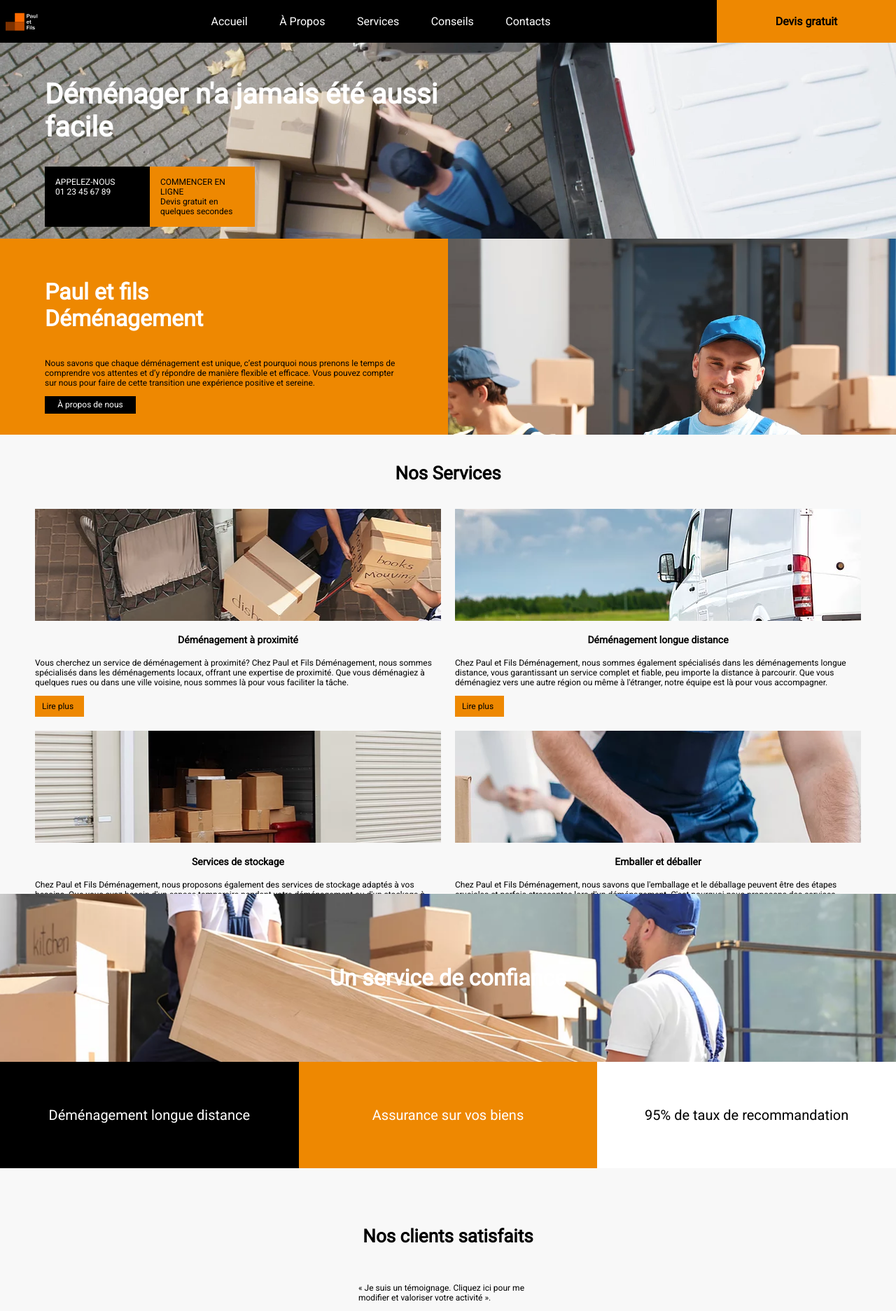
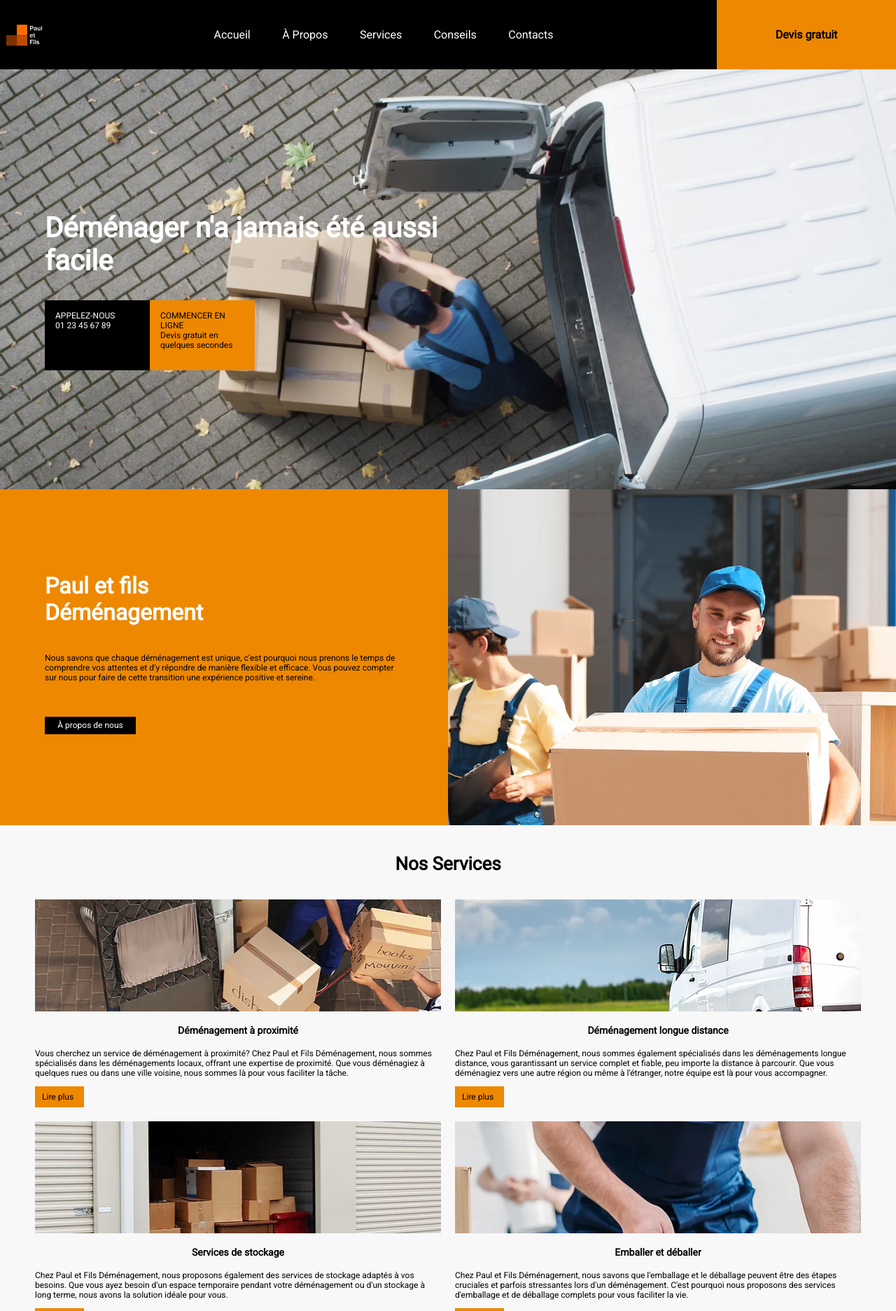
Before and after one commit to CHENIER-Gabriel/ARINFO_DWWM_TP_CHENIER, a PHP site: page / in a window 1280 px wide. Shown: the top 1873 px of the page at 70% size. Run offline with PHP 8.4, Linux system fonts and the light colour scheme.

Commit message:
evaluation_update
update

```diff
--- a/Paul&Fils/css/styles.css
+++ b/Paul&Fils/css/styles.css
@@ -21,6 +21,13 @@ header img {
     flex-basis: 5%;
 }
 
+@media (min-width: 1080px) {
+    header img {
+        height:
+        9vh;
+    }
+}
+
 nav.menu {
     flex-basis: 45%;
 }
@@ -33,6 +40,13 @@ nav.menu {
     align-content: center;
     padding-top: 21px;
     padding-bottom: 21px;
+}
+
+@media (min-width: 1080px) {
+    .contactlink {
+        padding-top: 40px;
+        padding-bottom: 40px;
+    }
 }
 
 nav.menu ul {
@@ -122,6 +136,13 @@ p {
     background-size: cover
 }
 
+@media (min-width: 1080px) {
+    .hero {
+        height:
+        75vh;
+    }
+}
+
 .hero-content {
     font-family: 'Roboto', sans-serif;
     width: 45vw;
@@ -174,6 +195,12 @@ p {
     display: flex;
     flex-direction: row;
     height: 35vh;
+}
+
+@media (min-width: 1080px) {
+    .container1-index {
+    height: 60vh;
+    }
 }
 
 .container1Text{
@@ -235,13 +262,13 @@ p {
 
 @media (min-width: 820px) {
     .container2-index {
-        height: 62vh;
+        height: 65vh;
 }
 }
 
 @media (min-width: 1080px) {
     .container2-index {
-        height: 65vh;
+        height: 70vh;
     }
 }
 
--- a/Paul&Fils/index.html
+++ b/Paul&Fils/index.html
@@ -24,6 +24,7 @@
             <a href="contact.html">Devis gratuit</a>
         </div>
     </header>
+    <main>
     <section class="hero">
         <div class="hero-content">
             <h1>Déménager n'a jamais été aussi facile</h1>
@@ -146,7 +147,7 @@
                 <input type="text" placeholder="Ville emménagement" required>
                 <input type="date" required>
                 <select name="nombre de pièces" id="select-pieces" required>
-                            <option value="base" selected disabled>Selectionner le nombre de pièces</option>
+                    <option selected disabled>Selectionner le nombre de pièces</option>
                     <option value="01">1</option>
                     <option value="02">2</option>
                     <option value="03">3</option>
@@ -166,9 +167,8 @@
                 <button type ="submit" class="submitButton">Envoyer</button>
             </form>
         </div>
-            </div>
     </section>
-    </body>
+    </main>
     <footer>
         <div class="footer1">
             <img src ="assets/images/Logo-1.png" alt="Company Logo" class="logoPaul">
@@ -184,7 +184,8 @@
             <h6>CONTACT</h6>
             <div class="footer2-1">
                 <a href="tel:0123456789">Tél : 01 23 45 67 89</a>
-            <a href="mailto:info@monsite.fr?subject=HTML link">E-mail : info@monsite.fr</a>
+                <br>
+                <a href="mailto:info@monsite.fr?subject=HTMLlink">E-mail : info@monsite.fr</a>
             </div>
             <div class="footer2-2"></div>
                 <a>15 rue du château</a>
@@ -196,7 +197,6 @@
                 <a>Lun-Ven : 7h - 22h</a>
                 <a>Samedi : 8h - 22h</a>
                 <a>Dimanche : 8h - 23h</a>
-        </div>
         </div>
         <div class="footer4">
             <h6>RESSOURCES</h6>
@@ -215,3 +215,4 @@
             </div>
         </div>
     </footer>
+    </body>
```
Also changed, not shown: Paul&Fils/css/services.css (+19 -3 lines), Paul&Fils/services.html (+5 -3 lines). Lines whose indentation alone changed are shown as unchanged.
